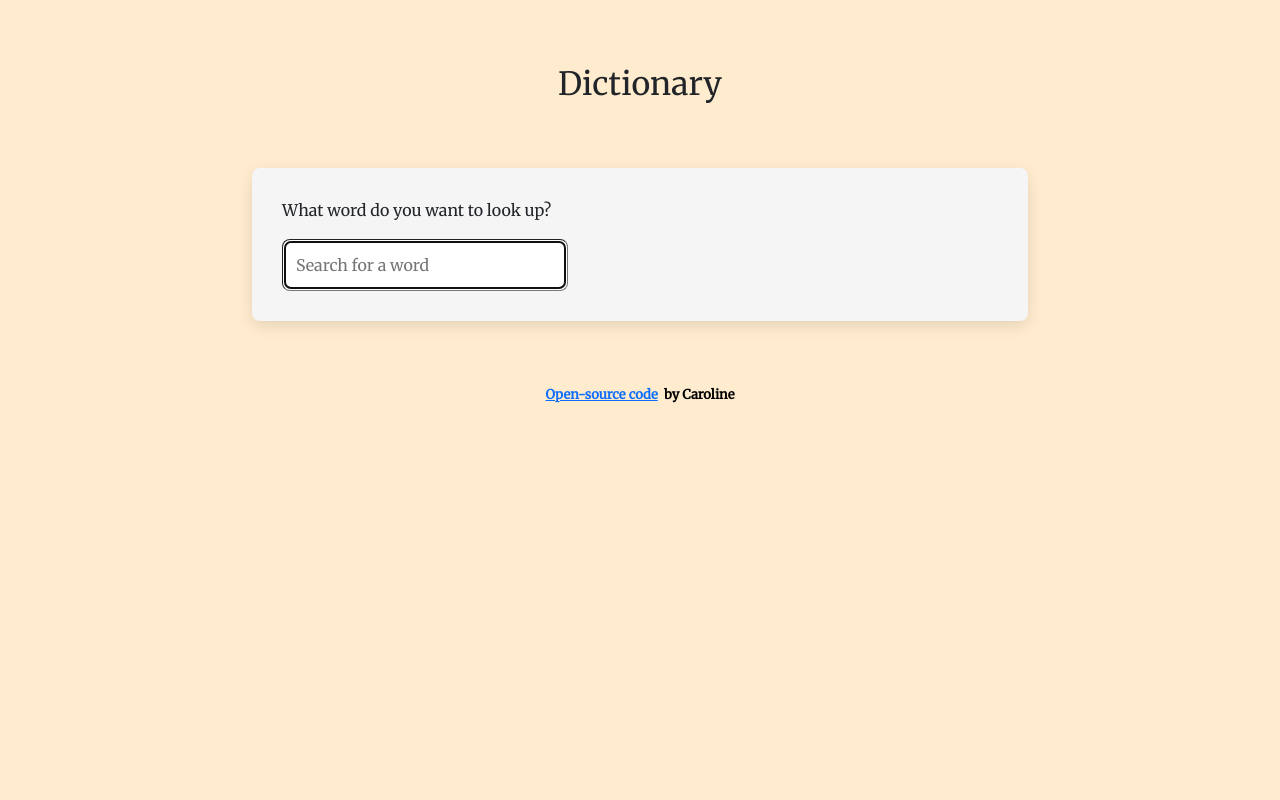
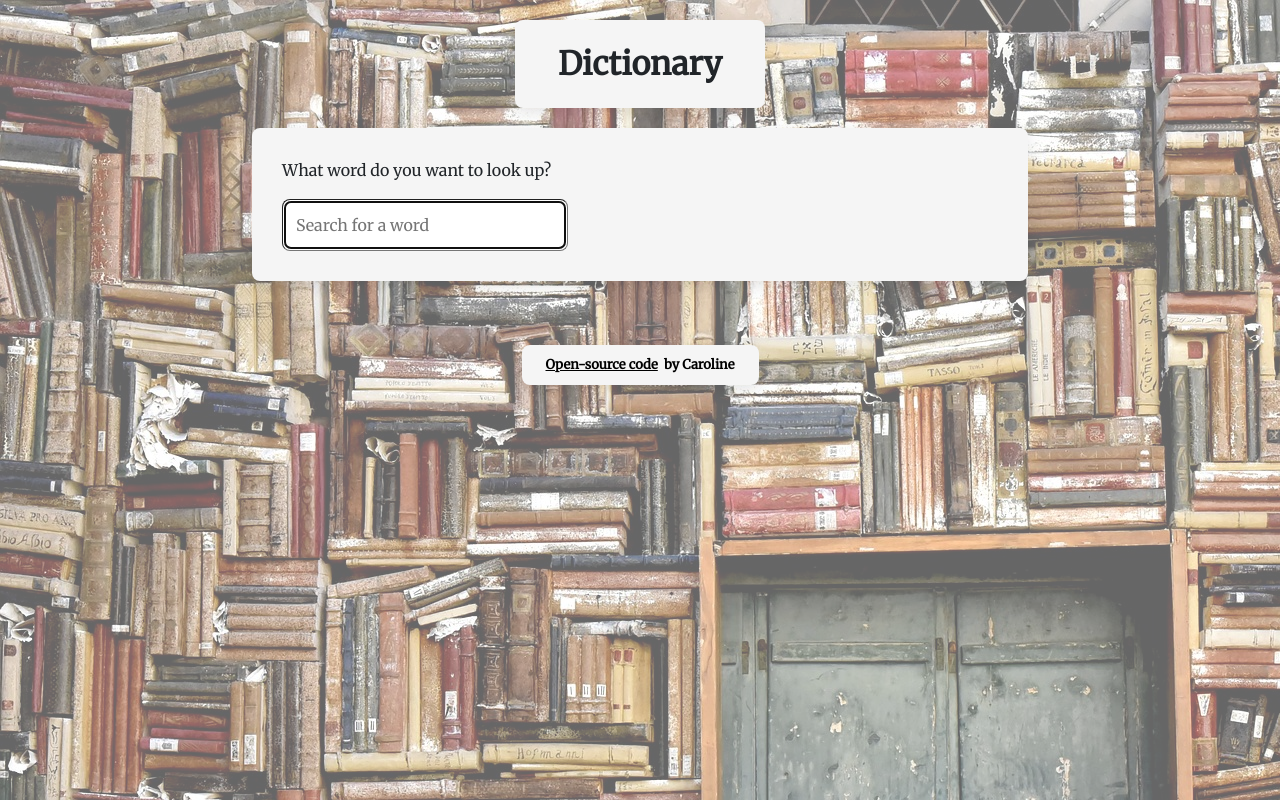
Before and after one commit to Caronara/dictionary-app, a React (Create React App) app: page / in a window 1280 px wide. Built offline with nearby package versions, Linux system fonts and the light colour scheme.

Commit message:
Changed the styling

```diff
--- a/public/index.html
+++ b/public/index.html
@@ -31,7 +31,9 @@
   </head>
   <body>
     <noscript>You need to enable JavaScript to run this app.</noscript>
+    <div class="background"></div>
     <div id="root"></div>
+
     <!--
       This HTML file is a template.
       If you open it directly in the browser, you will see an empty page.
--- a/src/App.css
+++ b/src/App.css
@@ -1,12 +1,22 @@
 .App {
-  font-family: 'Merriweather', serif;
+  font-family: "Merriweather", serif;
   max-width: 800px;
   margin: 0 auto;
+  position: relative;
+  z-index: 10000;
 }
 
 .header {
   font-size: xx-large;
+  font-weight: bold;
   margin-top: 60px;
   margin-bottom: 60px;
+  max-width: 250px;
+  display: block;
   text-align: center;
+  background: whitesmoke;
+  border-radius: 8px;
+  box-shadow: 0 5px 15px rgb(0 0 0/10%);
+  margin: 20px auto;
+  padding: 20px;
 }
--- a/src/Dictionary.js
+++ b/src/Dictionary.js
@@ -7,7 +7,7 @@ import "./Dictionary.css";
 export default function Dictionary() {
   let [keyword, setKeyword] = useState("");
   let [results, setResults] = useState(null);
-  let [photos, setPhotos] = useState(null);
+  let [photos, setPhotos] = useState([]);
   let [response, setResponse] = useState(null);
 
   function handleDictionaryResponse(response) {
@@ -20,6 +20,7 @@ export default function Dictionary() {
   }
 
   function handleError(response) {
+    console.log(response);
     setResponse(response.response.data.message);
     setResults(null);
   }
@@ -55,7 +56,7 @@ export default function Dictionary() {
       </section>
       {results !== null ? <Results results={results} /> : null}
       {response !== null ? <section>{response}</section> : null}
-      <Photos photos={photos} />
+      {photos.length > 0 ? <Photos photos={photos} /> : null}
     </div>
   );
 }
--- a/src/Footer.css
+++ b/src/Footer.css
@@ -1,8 +1,20 @@
 .Footer {
+  background-color:whitesmoke;
+  border-radius: 8px;
+  box-shadow: 0 5px 15px rgb(0 0 0/10%);
   color: black;
+  display: block;
   font-size: small;
   font-weight: bold;
   text-align: center;
   margin-top: 64px;
   margin-bottom: 60px;
+  margin-left: auto;
+  margin-right: auto;
+  max-width: 237px;
+  padding: 10px 10px 10px 10px;
 }
+
+.Footer a {
+  color: black
+}
--- a/src/index.css
+++ b/src/index.css
@@ -1,6 +1,4 @@
 body {
-  background-color: blanchedalmond;
-  /* background-image: url(../public/books.jpg); */
   margin: 0;
   font-family: 'Merriweather', serif;
   -webkit-font-smoothing: antialiased;
@@ -11,3 +9,12 @@ code {
   font-family: source-code-pro, Menlo, Monaco, Consolas, 'Courier New',
     monospace;
 }
+
+.background {
+  background-image: url(../public/books.jpg);
+  width: 100vw;
+  height: 100vh;
+  opacity: 0.6;
+  position: fixed;
+  top: 0px;
+}
```
